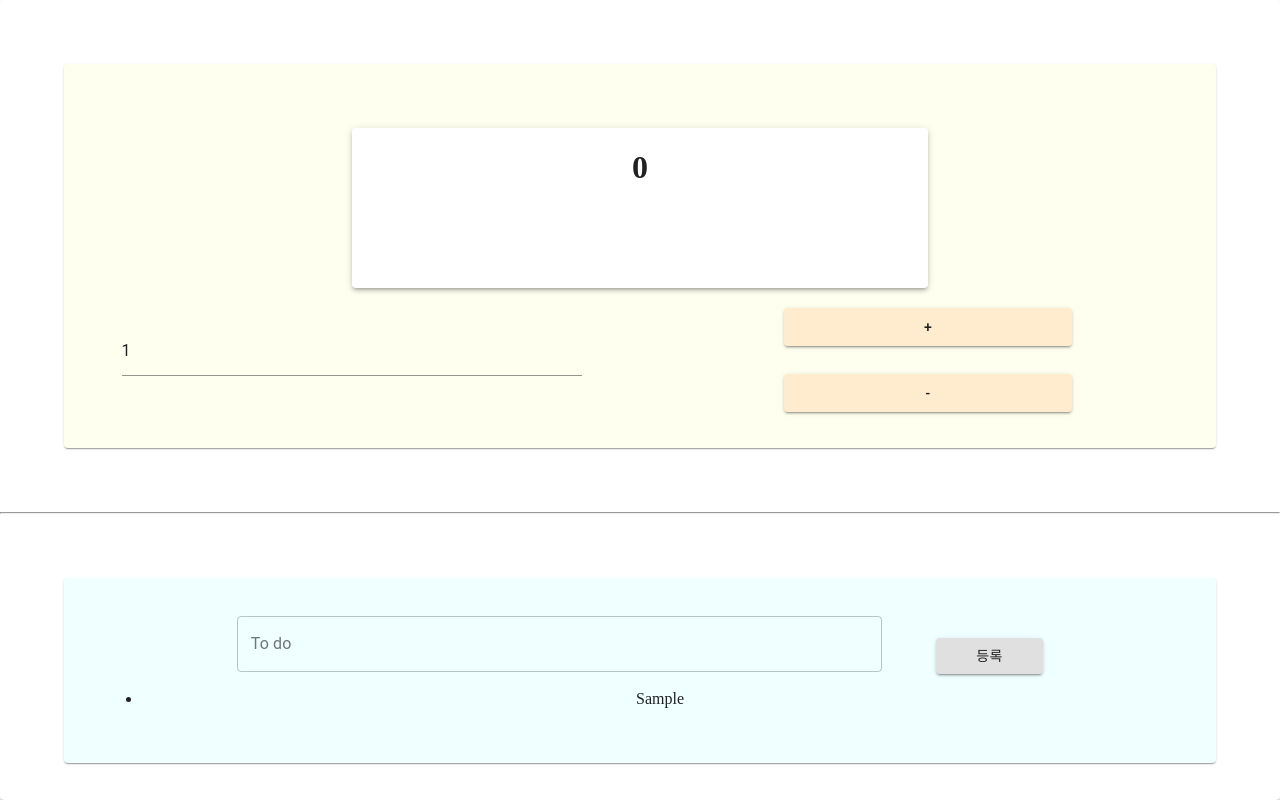
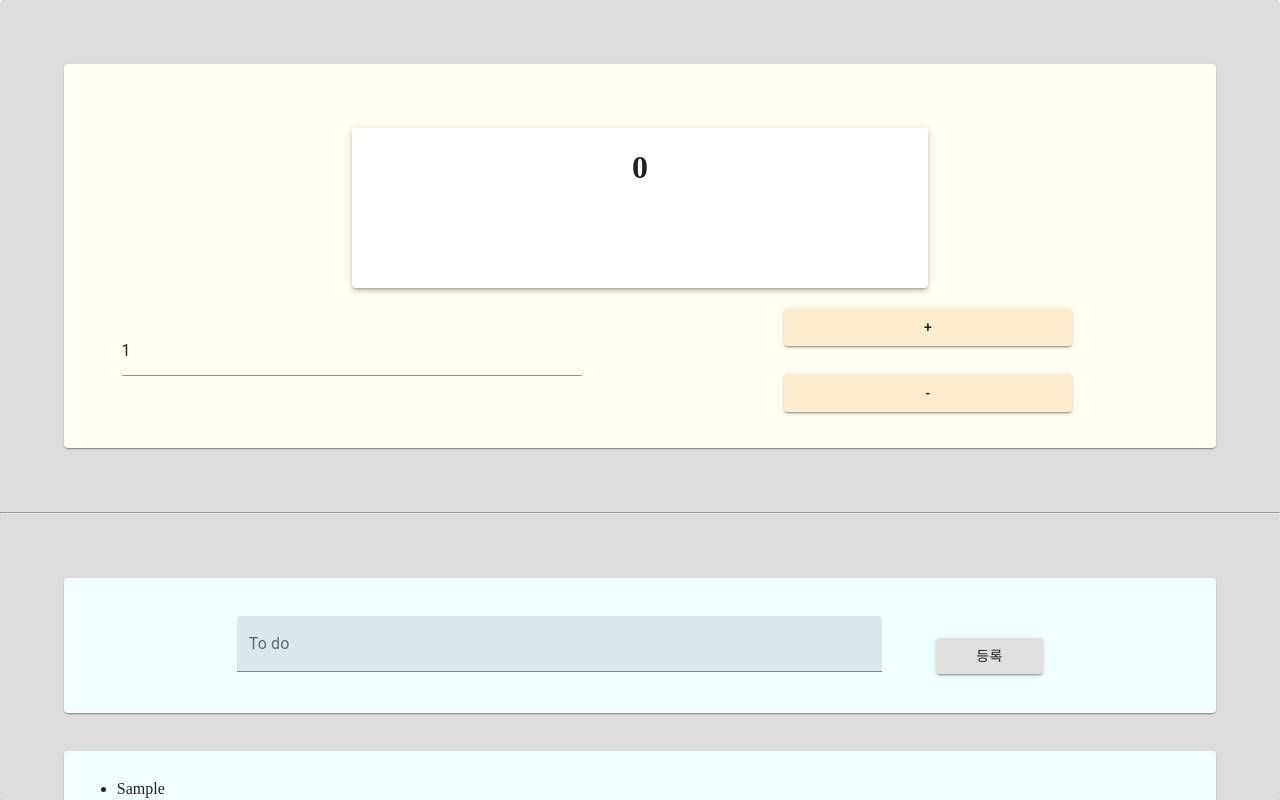
Before and after one commit to SI-Kim/conter, a React (Create React App) app: page / in a window 1280 px wide. Both pictures are taken after typing "Sample" into the empty fields and a click on the button "등록". Built offline with nearby package versions, Linux system fonts and the light colour scheme.

Commit message:
레이아웃 셋팅 마무리

```diff
--- a/src/App.js
+++ b/src/App.js
@@ -20,7 +20,8 @@ function App() {
 const useStyle = makeStyles((theme) => ({
   card: {
     height: "100%",
-    textAlign: "center"
+    textAlign: "center",
+    backgroundColor: "#DCDCDC"
   },
   cover: {
     height: "100%",
--- a/src/components/Todos.js
+++ b/src/components/Todos.js
@@ -37,13 +37,14 @@ function Todos({ todos, onCreate, onToggle }) {
   };
 
   return (
+    <div>
       <Paper className={classes.coverPaper}>
         <form onSubmit={onSubmit}>
           <TextField
             className={classes.textForm}
             label="To do"
             type="search"
-          variant="outlined"
+            variant="filled"
             value={text}
             placehold일r=" 할 일을 입력하세요.."
             onChange={onChange}
@@ -52,8 +53,15 @@ function Todos({ todos, onCreate, onToggle }) {
             등록
           </Button>
         </form>
+      </Paper>
+      {(todos.length != 0) ?
+        <Paper className={classes.todoItemPaper}>
           <TodoList todos={todos} onToggle={onToggle} />
         </Paper>
+        : null
+      }
+
+    </div>
   );
 }
 
@@ -74,6 +82,15 @@ const useStyles = makeStyles((theme) => ({
   insertBtn: {
     width: "10%",
     marginTop: "2%"
+  },
+  todoItemPaper: {
+    margin: "0 auto",
+    marginLeft: "5%",
+    marginRight: "5%",
+    backgroundColor: "#F0FFFF",
+    marginTop: "3%",
+    padding: "1%",
+    textAlign: "left"
   }
 }));
 
```
Lines whose indentation alone changed are shown as unchanged.
